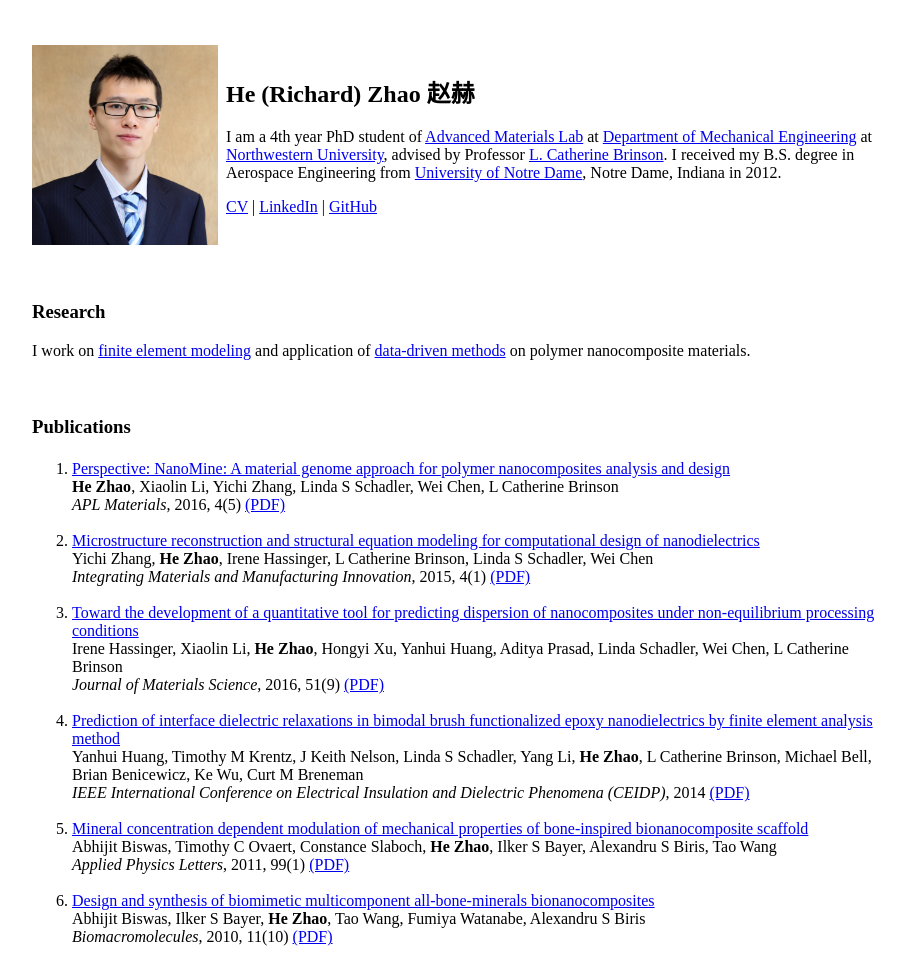
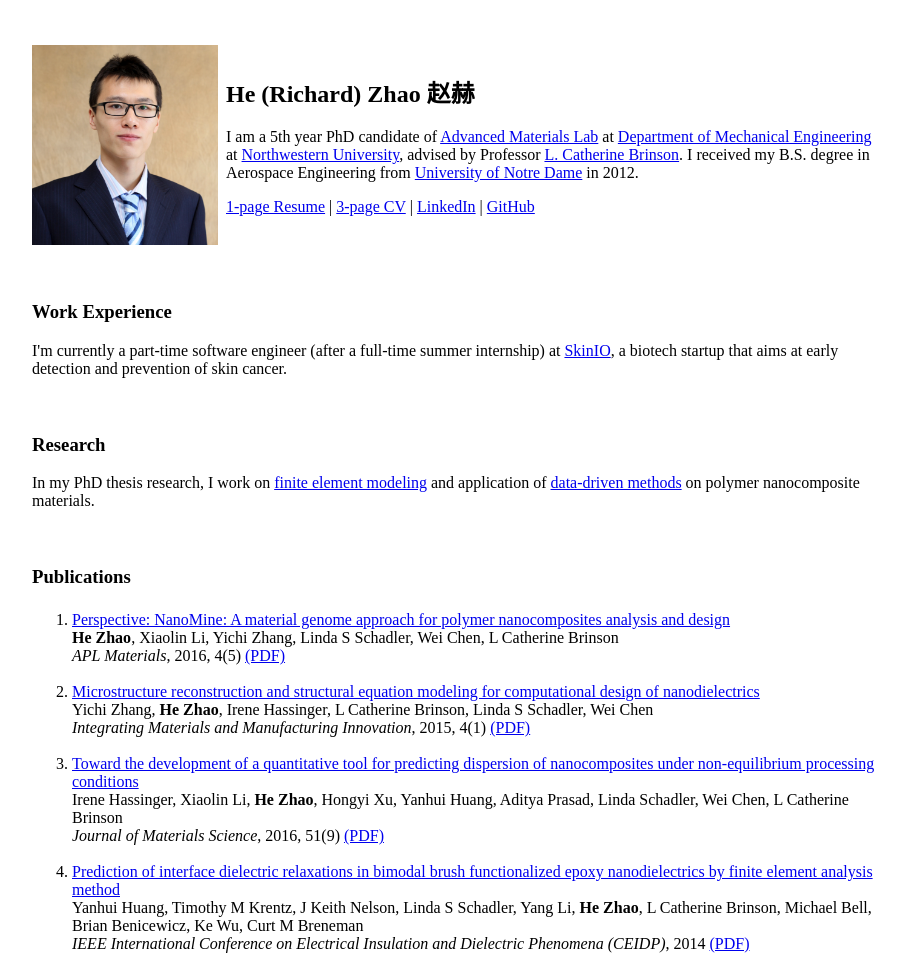
Before and after one commit to hzhao1230/hzhao1230.github.io, a plain HTML site: page index.html in a window 1280 px wide. Shown: the top 956 px of the page, without its empty margins (186-1091 px from the left). Drawn offline with Linux system fonts and the light colour scheme.

Commit message:
update resume, cv and phd year

```diff
--- a/index.html
+++ b/index.html
@@ -10,10 +10,10 @@
       <tr>
         <td height=200><img src="./profile.jpg" height="200"></td>
 		    <td width="650"><h2>He (Richard) Zhao 赵赫 </h2>
-          I am a 4th year PhD student of <a href="http://brinson.mech.northwestern.edu">Advanced Materials Lab</a> at <a href="http://www.mccormick.northwestern.edu/mechanical/">Department of Mechanical Engineering</a> at <a href="http://www.northwestern.edu">Northwestern University</a>, advised by Professor <a href="http://brinson.mech.northwestern.edu/people/index.html">L. Catherine Brinson</a>. I received my B.S. degree in Aerospace Engineering from <a href="http://www.nd.edu">University of Notre Dame</a>, Notre Dame, Indiana in 2012. <br>
+          I am a 5th year PhD candidate of <a href="http://brinson.mech.northwestern.edu">Advanced Materials Lab</a> at <a href="http://www.mccormick.northwestern.edu/mechanical/">Department of Mechanical Engineering</a> at <a href="http://www.northwestern.edu">Northwestern University</a>, advised by Professor <a href="http://brinson.mech.northwestern.edu/people/index.html">L. Catherine Brinson</a>. I received my B.S. degree in Aerospace Engineering from <a href="http://www.nd.edu">University of Notre Dame</a> in 2012. <br>
 
           <p></p>
-          <a href="./CV_Richard_Zhao_20160403.pdf">CV</a> | <a href="https://www.linkedin.com/in/richardhezhao">LinkedIn</a> | <a href="https://github.com/hzhao1230">GitHub</a>
+          <a href="./resume-He_Zhao_Sept_2016_latex.pdf">1-page Resume</a> | <a href="./CV_Richard_Zhao_20160926.pdf">3-page CV</a> | <a href="https://www.linkedin.com/in/richardhezhao">LinkedIn</a> | <a href="https://github.com/hzhao1230">GitHub</a>
         </td>
       </tr>
 
@@ -22,7 +22,14 @@
   <p>&nbsp;</p>
   <table border=0 width="850">
     <tr>
-      <td ><H3><a name="research">Research</a></H3>I work on <a href="http://brinson.mech.northwestern.edu/research/FEM_pnc.html">finite element modeling</a> and application of <a href="http://brinson.mech.northwestern.edu/research/Nanomine.html">data-driven methods</a> on polymer nanocomposite materials. </td>
+      <td ><H3><a name="work">Work Experience</a></H3>I'm currently a part-time software engineer (after a full-time summer internship) at <a href="http://www.skinio.com">SkinIO</a>, a biotech startup that aims at early detection and prevention of skin cancer.</td>
+    </tr>
+  </table>
+
+  <p>&nbsp;</p>
+  <table border=0 width="850">
+    <tr>
+      <td ><H3><a name="research">Research</a></H3>In my PhD thesis research, I work on <a href="http://brinson.mech.northwestern.edu/research/FEM_pnc.html">finite element modeling</a> and application of <a href="http://brinson.mech.northwestern.edu/research/Nanomine.html">data-driven methods</a> on polymer nanocomposite materials. </td>
     </tr>
   </table>
 
```
Also changed, not shown: 4 other files.
